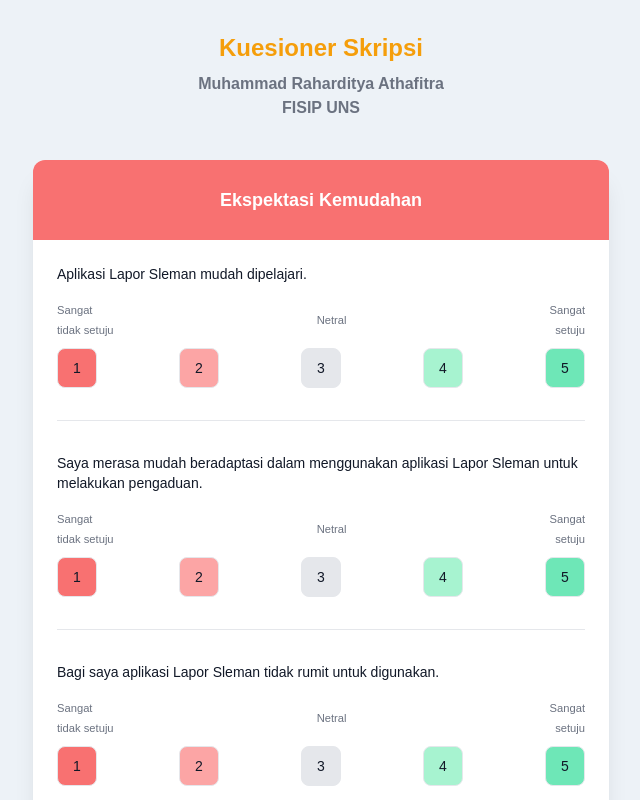
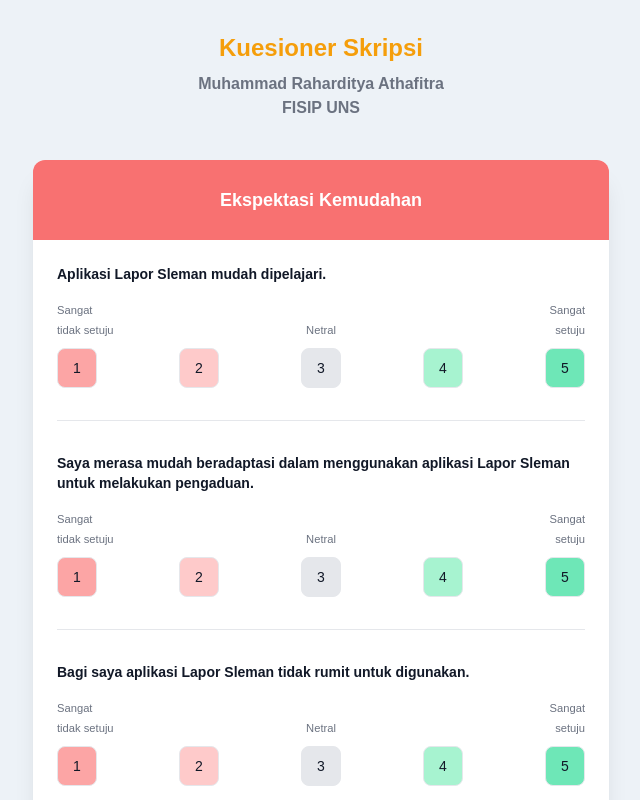
Before and after one commit to Asebodi/skripsi-form, a React (Create React App) app: page / in a window 1280 px wide. Both pictures are taken after a click on the button "Lanjut". Shown: the top 800 px of the page, without its empty margins (319-959 px from the left). Built offline with nearby package versions, Linux system fonts and the light colour scheme.

Commit message:
Working option button's class and animation

```diff
--- a/src/components/Item.jsx
+++ b/src/components/Item.jsx
@@ -5,15 +5,17 @@
   // console.log(props.data.itemId, props.selected[props.data.itemId]);
 
   return (
-    <div className={`pb-8 border-b ${props.index !== 0 && "pt-8"}`}>
-      <p className="mb-4">{props.data.question}</p>
-      <div className="flex items-center justify-between">
+    <div
+      className={`item-container pb-8 border-b ${props.index !== 0 && "pt-8"}`}
+    >
+      <p className="mb-4 font-bold">{props.data.question}</p>
+      <div className="grid grid-cols-3 items-end justify-between">
         <small className="text-gray-500">
           Sangat
           <br />
           tidak setuju
         </small>
-        <small className="text-gray-500">Netral</small>
+        <small className="text-gray-500 text-center">Netral</small>
         <small className="text-gray-500 text-right">
           Sangat
           <br /> setuju
@@ -28,9 +30,12 @@
               props.handleItem(event, props.id, props.data.itemId, 1);
             }
           }}
-          className={`bg-red-400 w-10 h-10 border rounded-lg ${
-            props.selected[props.data.itemId] === 1 &&
-            "border-2 border-yellow-500"
+          className={`bg-red-300 w-10 h-10 border rounded-lg transition duration-150 focus:outline-none ${
+            props.selected[props.data.itemId] === 1
+              ? "border-4 border-black font-bold"
+              : props.selected[props.data.itemId] !== undefined
+              ? "opacity-50"
+              : ""
           }`}
         >
           1
@@ -43,9 +48,12 @@
               props.handleItem(event, props.id, props.data.itemId, 2);
             }
           }}
-          className={`bg-red-300 w-10 h-10 border rounded-lg ${
-            props.selected[props.data.itemId] === 2 &&
-            "border-2 border-yellow-500"
+          className={`bg-red-200 w-10 h-10 border rounded-lg transition duration-150 focus:outline-none ${
+            props.selected[props.data.itemId] === 2
+              ? "border-4 border-black font-bold"
+              : props.selected[props.data.itemId] !== undefined
+              ? "opacity-50"
+              : ""
           }`}
         >
           2
@@ -58,9 +66,12 @@
               props.handleItem(event, props.id, props.data.itemId, 3);
             }
           }}
-          className={`bg-gray-200 w-10 h-10 border rounded-lg ${
-            props.selected[props.data.itemId] === 3 &&
-            "border-2 border-yellow-500"
+          className={`bg-gray-200 w-10 h-10 border rounded-lg transition duration-150 focus:outline-none ${
+            props.selected[props.data.itemId] === 3
+              ? "border-4 border-black bg-gray-300 font-bold"
+              : props.selected[props.data.itemId] !== undefined
+              ? "opacity-50"
+              : ""
           }`}
         >
           3
@@ -73,8 +84,12 @@
               props.handleItem(event, props.id, props.data.itemId, 4);
             }
           }}
-          className={`bg-green-200 w-10 h-10 border rounded-lg ${
-            props.selected[props.data.id] === 4 && "border-2 border-yellow-500"
+          className={`bg-green-200 w-10 h-10 border rounded-lg transition duration-150 focus:outline-none ${
+            props.selected[props.data.itemId] === 4
+              ? "border-4 border-black font-bold"
+              : props.selected[props.data.itemId] !== undefined
+              ? "opacity-50"
+              : ""
           }`}
         >
           4
@@ -87,8 +102,12 @@
               props.handleItem(event, props.id, props.data.itemId, 5);
             }
           }}
-          className={`bg-green-300 w-10 h-10 border rounded-lg ${
-            props.selected[props.data.id] === 5 && "border-2 border-yellow-500"
+          className={`bg-green-300 w-10 h-10 border rounded-lg transition duration-150 focus:outline-none ${
+            props.selected[props.data.itemId] === 5
+              ? "border-4 border-black font-bold"
+              : props.selected[props.data.itemId] !== undefined
+              ? "opacity-50"
+              : ""
           }`}
         >
           5
```
